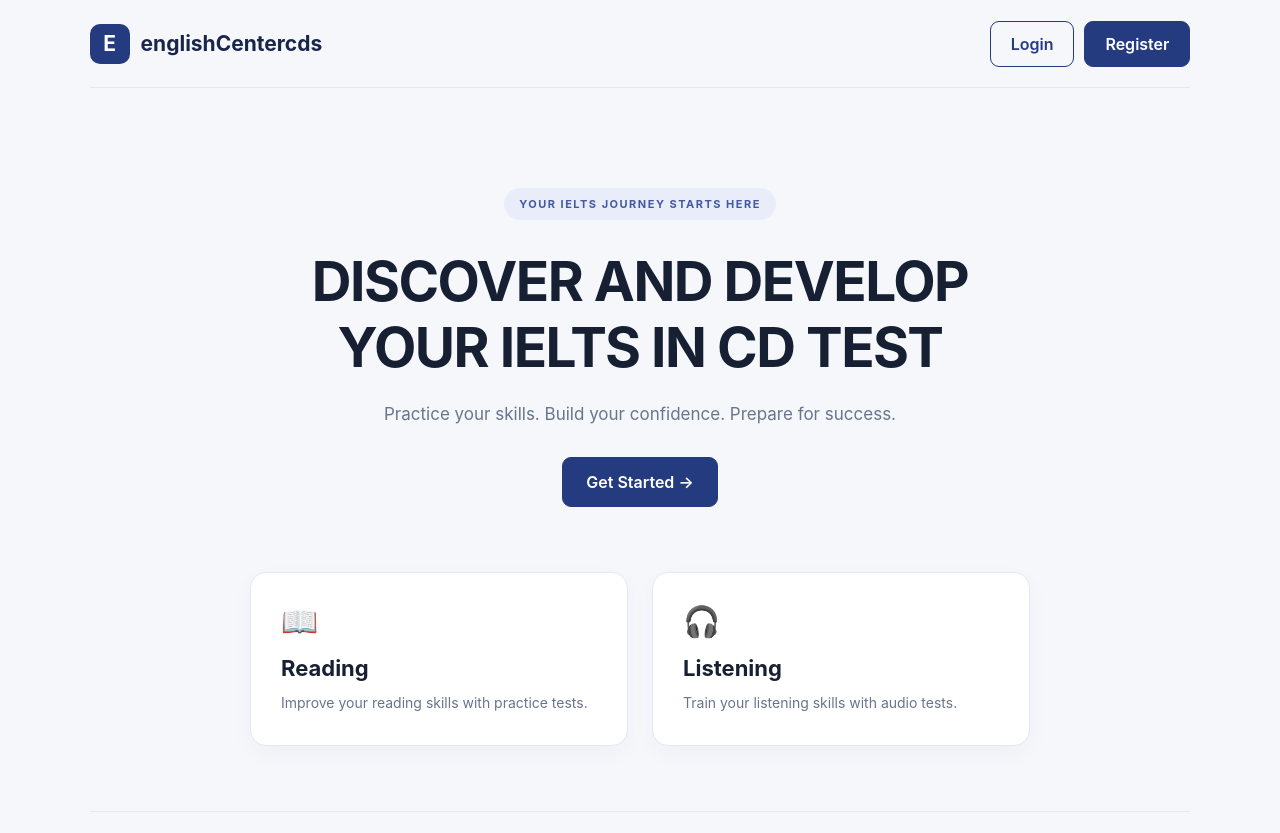
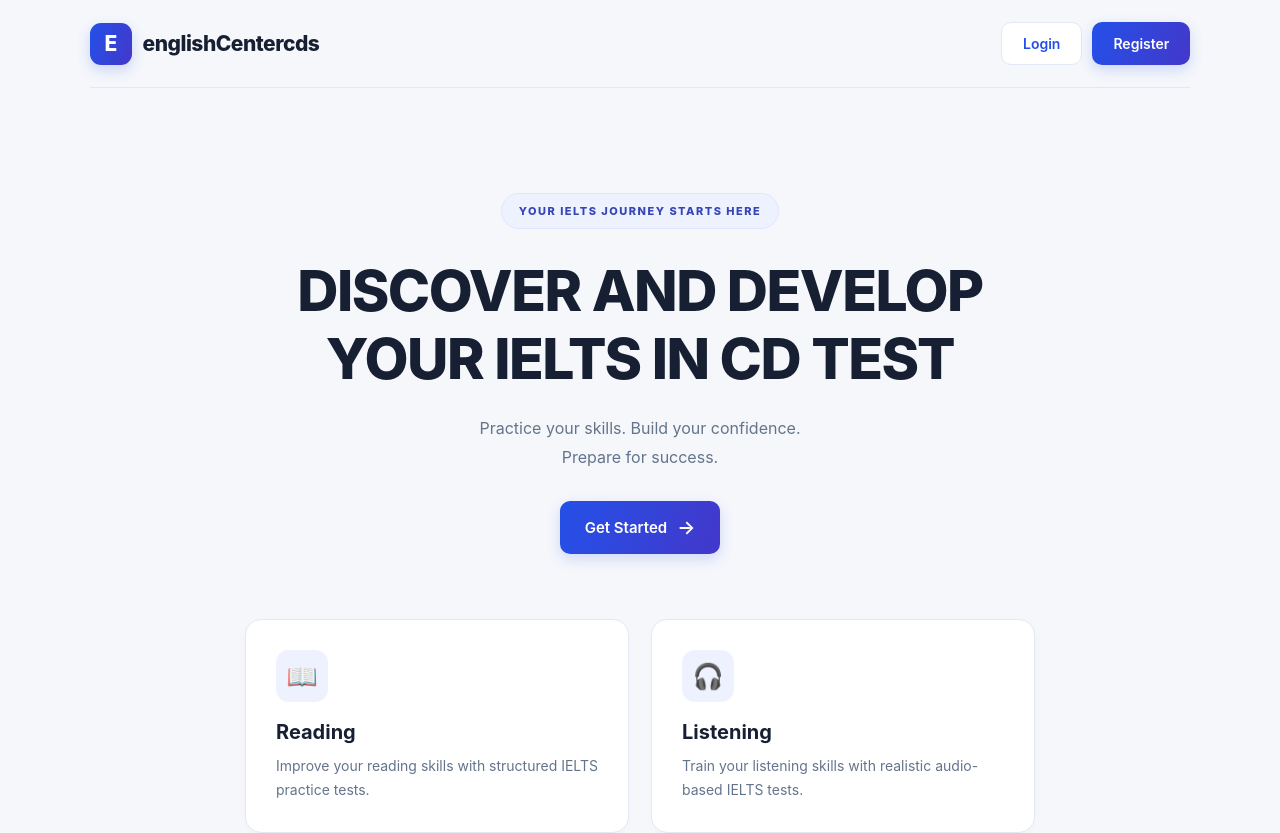
Before and after one commit to bobojonabdurahmonov/markizedu, a React (Vite) app: page / in a window 1280 px wide. Shown: the top 833 px of the page. Built offline with nearby package versions, Linux system fonts and the light colour scheme.

Commit message:
Update frontend

```diff
--- a/src/App.css
+++ b/src/App.css
@@ -1,31 +1,11 @@
-
-* {
-  box-sizing: border-box;
-}
-
-:root {
-  font-family: Arial, Helvetica, sans-serif;
-  color: #19264a;
-  background: #f7f8fc;
-  font-synthesis: none;
-  text-rendering: optimizeLegibility;
-}
-
-body {
-  margin: 0;
-  min-width: 320px;
-}
-
-button {
-  font: inherit;
-  cursor: pointer;
-}
 
 .landing {
   min-height: 100vh;
   padding: 0 7%;
   display: flex;
   flex-direction: column;
+  background: var(--page-bg);
+  color: var(--text-dark);
 }
 
 .navbar {
@@ -34,27 +14,30 @@ button {
   align-items: center;
   justify-content: space-between;
   gap: 20px;
-  border-bottom: 1px solid #e4e8f1;
+  border-bottom: 1px solid var(--border-color);
 }
 
 .logo {
   display: flex;
   align-items: center;
   gap: 11px;
-  color: #19264a;
+  color: var(--text-dark);
   text-decoration: none;
   font-size: 21px;
-  font-weight: 700;
+  font-weight: 800;
+  letter-spacing: -0.5px;
 }
 
 .logo-icon {
-  width: 40px;
-  height: 40px;
+  width: 42px;
+  height: 42px;
   display: grid;
   place-items: center;
-  background: #253b80;
+  border-radius: 11px;
+  background: var(--gradient);
   color: white;
-  border-radius: 10px;
+  font-size: 21px;
+  box-shadow: 0 5px 14px rgba(36, 80, 232, 0.2);
 }
 
 .nav-buttons {
@@ -63,114 +46,140 @@ button {
 }
 
 .btn {
-  padding: 12px 20px;
-  border-radius: 9px;
-  border: 1px solid #253b80;
+  display: inline-flex;
+  align-items: center;
+  justify-content: center;
+  gap: 10px;
+  padding: 12px 21px;
+  border-radius: 10px;
+  font-size: 14px;
   font-weight: 600;
+  text-decoration: none;
+  cursor: pointer;
   transition: 0.2s ease;
 }
 
 .btn-outline {
-  color: #253b80;
-  background: transparent;
+  color: var(--primary-blue);
+  background: white;
+  border: 1px solid var(--border-color);
 }
 
 .btn-outline:hover {
-  background: #e9edfa;
+  border-color: var(--primary-blue);
+  background: #eef2ff;
 }
 
 .btn-primary {
   color: white;
-  background: #253b80;
+  background: var(--gradient);
+  border: none;
+  box-shadow: 0 5px 14px rgba(36, 80, 232, 0.18);
 }
 
 .btn-primary:hover {
-  background: #192b63;
-  transform: translateY(-1px);
+  transform: translateY(-2px);
+  box-shadow: 0 8px 20px rgba(36, 80, 232, 0.25);
+}
+
+.landing-main {
+  flex: 1;
 }
 
 .hero {
   text-align: center;
-  padding: 100px 0 65px;
+  padding: 105px 0 65px;
 }
 
 .eyebrow {
   display: inline-block;
-  color: #4359a4;
-  background: #e9edfa;
-  padding: 9px 15px;
+  color: #3545b5;
+  background: #eef2ff;
+  border: 1px solid #dfe5ff;
+  padding: 10px 17px;
   border-radius: 30px;
   font-size: 11px;
-  font-weight: 700;
+  font-weight: 800;
   letter-spacing: 1.5px;
 }
 
 .hero h1 {
   margin: 28px auto 20px;
-  font-size: clamp(30px, 4.4vw, 55px);
+  font-size: clamp(32px, 4.5vw, 57px);
   line-height: 1.2;
   letter-spacing: -1.5px;
-  max-width: 900px;
+  font-weight: 800;
+  color: var(--text-dark);
 }
 
 .hero-description {
-  color: #69758c;
-  font-size: 17px;
-  line-height: 1.7;
-  margin: 0 auto 28px;
+  color: var(--text-muted);
+  font-size: 16px;
+  line-height: 1.8;
+  margin: 0 auto 30px;
 }
 
 .get-started {
-  display: inline-flex;
-  align-items: center;
-  gap: 12px;
-  padding: 14px 23px;
+  padding: 15px 25px;
+  font-size: 15px;
+}
+
+.get-started span {
+  font-size: 19px;
 }
 
 .features {
   display: grid;
   grid-template-columns: repeat(2, minmax(0, 1fr));
-  gap: 24px;
+  gap: 22px;
   width: 100%;
-  max-width: 780px;
+  max-width: 790px;
   margin: 0 auto 65px;
 }
 
 .feature-card {
   padding: 30px;
-  background: white;
-  border: 1px solid #e4e8f1;
+  background: var(--card-bg);
+  border: 1px solid var(--border-color);
   border-radius: 16px;
-  box-shadow: 0 8px 25px #1b2d5008;
+  box-shadow: 0 2px 8px rgba(23, 32, 51, 0.02);
   transition: 0.2s ease;
 }
 
 .feature-card:hover {
   transform: translateY(-4px);
-  box-shadow: 0 12px 28px #1b2d5012;
+  border-color: #c9d2ff;
+  box-shadow: var(--shadow);
 }
 
 .feature-icon {
-  font-size: 30px;
-  margin-bottom: 16px;
+  width: 52px;
+  height: 52px;
+  display: grid;
+  place-items: center;
+  border-radius: 13px;
+  background: #eef2ff;
+  font-size: 25px;
+  margin-bottom: 18px;
 }
 
 .feature-card h2 {
-  font-size: 22px;
+  font-size: 20px;
   margin: 0 0 10px;
+  color: var(--text-dark);
 }
 
 .feature-card p {
-  color: #69758c;
+  color: var(--text-muted);
   font-size: 14px;
   line-height: 1.7;
   margin: 0;
 }
 
-footer {
+.landing footer {
   margin-top: auto;
   padding: 25px 0;
-  border-top: 1px solid #e4e8f1;
+  border-top: 1px solid var(--border-color);
   color: #7a8499;
   font-size: 13px;
   text-align: center;
@@ -191,17 +200,17 @@ footer {
   }
 
   .logo-icon {
-    width: 32px;
-    height: 32px;
-  }
-
-  .nav-buttons {
-    gap: 6px;
+    width: 35px;
+    height: 35px;
   }
 
   .btn {
     padding: 10px 12px;
     font-size: 13px;
+  }
+
+  .nav-buttons {
+    gap: 6px;
   }
 
   .hero {
@@ -213,7 +222,7 @@ footer {
   }
 
   .hero-description {
-    font-size: 15px;
+    font-size: 14px;
   }
 
   .features {
--- a/src/App.jsx
+++ b/src/App.jsx
@@ -1,26 +1,27 @@
 
 import "./App.css";
 import { Link } from "react-router-dom";
-import api from "./api";
-import { useEffect } from "react";
 
 function App() {
-
   return (
     <div className="landing">
       <header className="navbar">
-        <a href="/" className="logo">
+        <Link to="/" className="logo">
           <span className="logo-icon">E</span>
           <span>englishCentercds</span>
-        </a>
+        </Link>
 
         <div className="nav-buttons">
-          <button className="btn btn-outline"><Link to="/login" style={{ textDecoration: 'none', color: 'inherit' }}>Login</Link></button>
-          <button className="btn btn-primary"><Link to="/register" style={{ textDecoration: 'none', color: 'inherit' }}>Register</Link></button>
+          <Link to="/login" className="btn btn-outline">
+            Login
+          </Link>
+          <Link to="/register" className="btn btn-primary">
+            Register
+          </Link>
         </div>
       </header>
 
-      <main>
+      <main className="landing-main">
         <section className="hero">
           <span className="eyebrow">
             YOUR IELTS JOURNEY STARTS HERE
@@ -34,27 +35,32 @@ function App() {
 
           <p className="hero-description">
             Practice your skills. Build your confidence.
+            <br />
             Prepare for success.
           </p>
 
-          <button className="btn btn-primary get-started">
-            <Link to="/login" style={{ textDecoration: 'none', color: 'inherit' }}>
-              Get Started <span>→</span>
-            </Link>
-          </button>
+          <Link to="/login" className="btn btn-primary get-started">
+            Get Started <span>→</span>
+          </Link>
         </section>
 
         <section className="features">
           <article className="feature-card">
             <div className="feature-icon">📖</div>
             <h2>Reading</h2>
-            <p>Improve your reading skills with practice tests.</p>
+            <p>
+              Improve your reading skills with structured
+              IELTS practice tests.
+            </p>
           </article>
 
           <article className="feature-card">
             <div className="feature-icon">🎧</div>
             <h2>Listening</h2>
-            <p>Train your listening skills with audio tests.</p>
+            <p>
+              Train your listening skills with realistic
+              audio-based IELTS tests.
+            </p>
           </article>
         </section>
       </main>
```
Also changed, not shown: src/pages/Auth.css (+113 -169 lines).
